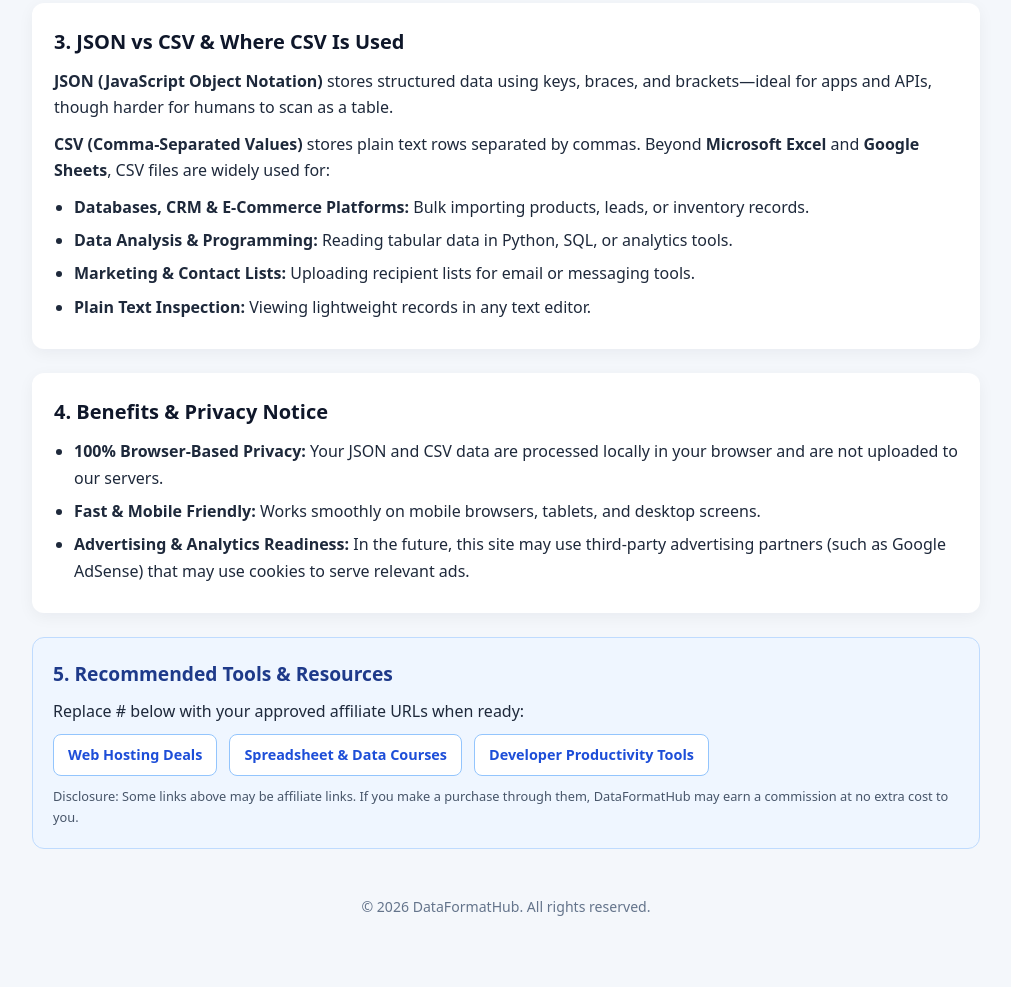
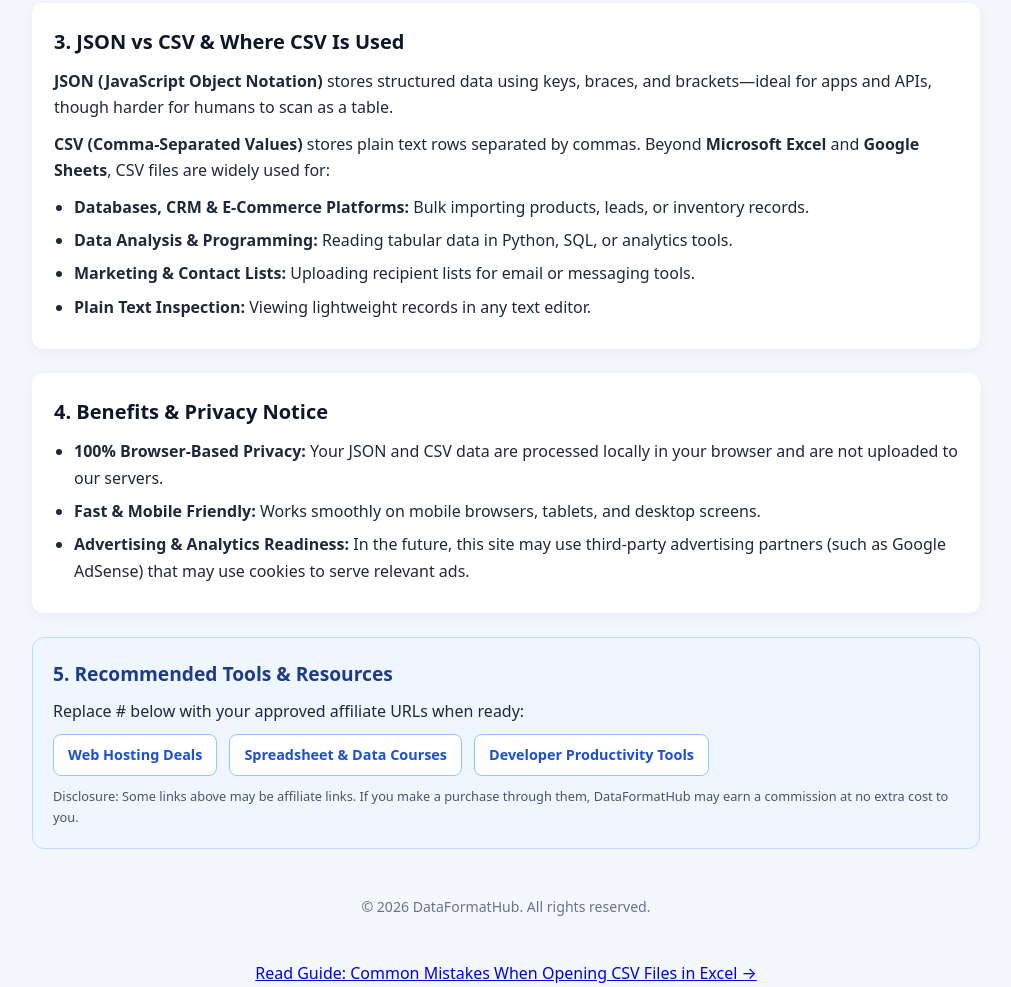
Before and after one commit to dataformathub/dataformathub, a plain HTML site: page index.html in a window 1280 px wide. Shown: the part 1030-2017 px from the top of the page, without its empty margins (134-1145 px from the left). Before the commit the page ends 1970 px from the top, so only its background shows below. Drawn offline with Linux system fonts and the light colour scheme.

Commit message:
Add link to guide on opening CSV files in Excel

```diff
--- a/index.html
+++ b/index.html
@@ -350,3 +350,6 @@
   </script>
 </body>
     </html>
+<p style="text-align: center; margin-top: 20px;">
+  <a href="guide.html">Read Guide: Common Mistakes When Opening CSV Files in Excel →</a>
+</p>
```
